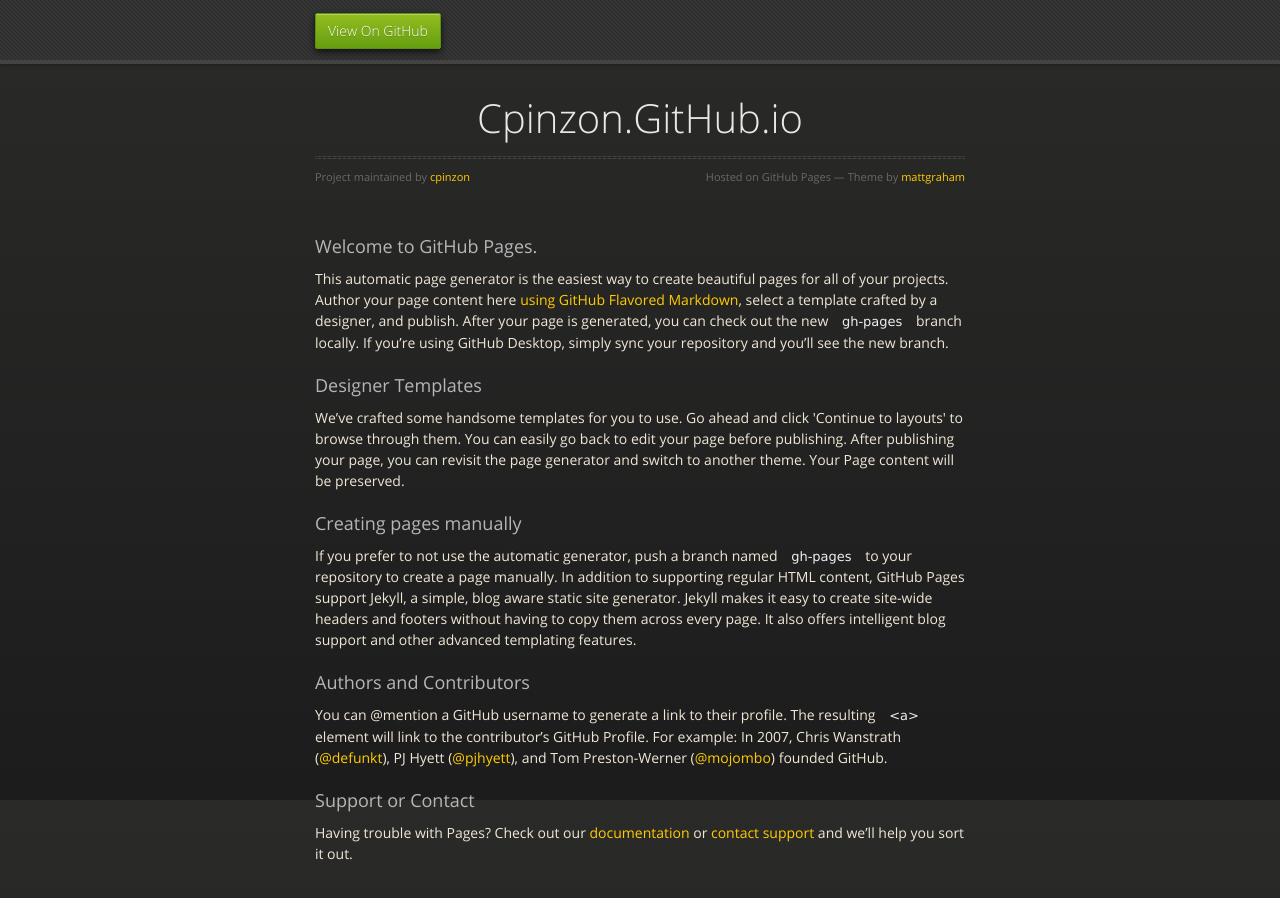
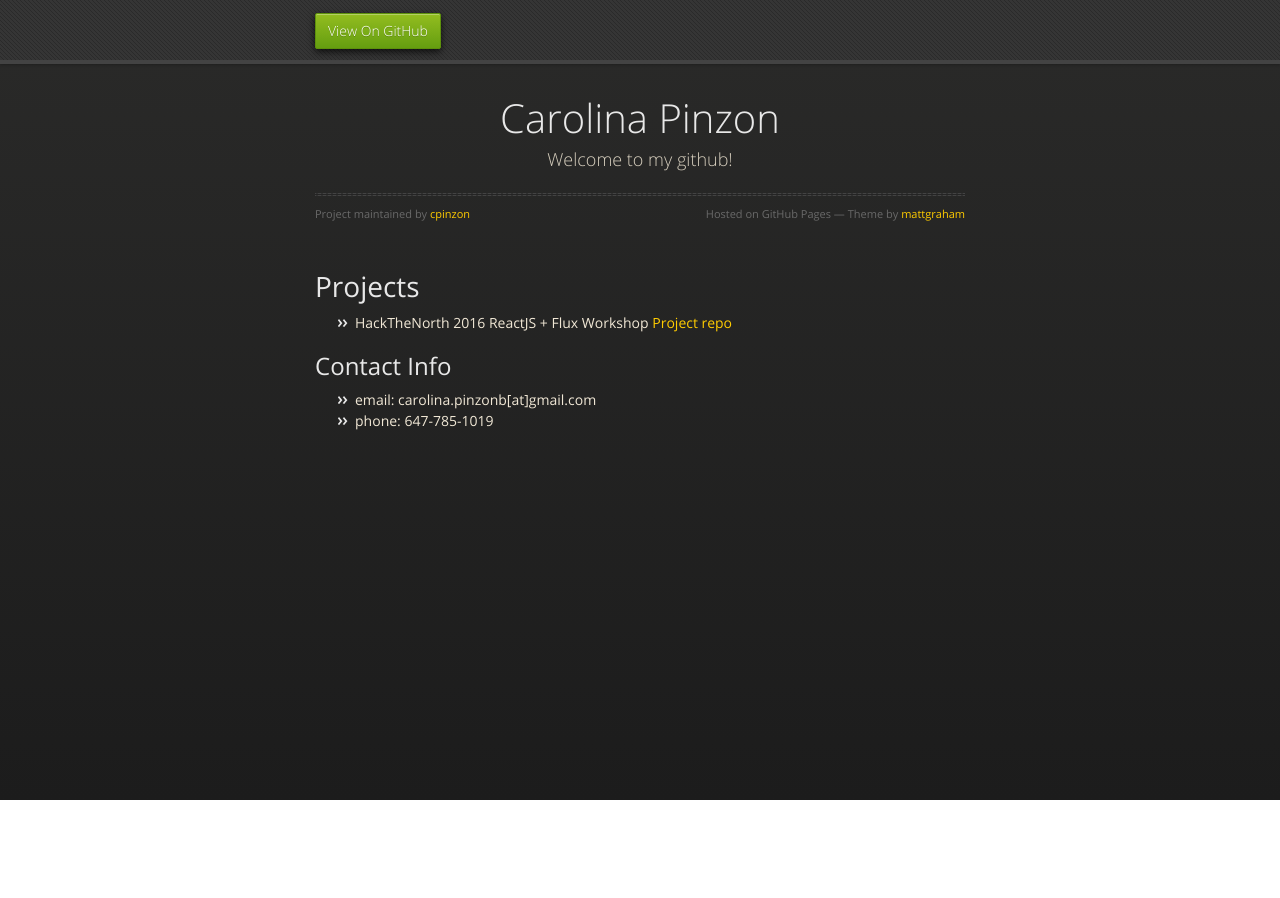
Before and after one commit to cpinzon/cpinzon.github.io, a plain HTML site: page index.html in a window 1280 px wide. After the commit the page ends 800 px from the top, so only its background shows below. Drawn offline with nearby package versions, Linux system fonts and the light colour scheme.

Commit message:
Replace master branch with page content via GitHub

```diff
--- a/index.html
+++ b/index.html
@@ -3,7 +3,7 @@
   <head>
     <meta charset="utf-8">
     <meta http-equiv="X-UA-Compatible" content="chrome=1">
-    <title>Cpinzon.GitHub.io by cpinzon</title>
+    <title>Carolina Pinzon by cpinzon</title>
     <link rel="stylesheet" href="stylesheets/styles.css">
     <link rel="stylesheet" href="stylesheets/github-dark.css">
     <script src="https://ajax.googleapis.com/ajax/libs/jquery/1.7.1/jquery.min.js"></script>
@@ -28,37 +28,29 @@
 
       <section>
         <div id="title">
-          <h1>Cpinzon.GitHub.io</h1>
-          <p></p>
+          <h1>Carolina Pinzon</h1>
+          <p>Welcome to my github!</p>
           <hr>
           <span class="credits left">Project maintained by <a href="https://github.com/cpinzon">cpinzon</a></span>
           <span class="credits right">Hosted on GitHub Pages &mdash; Theme by <a href="https://twitter.com/michigangraham">mattgraham</a></span>
         </div>
 
-        <h3>
-<a id="welcome-to-github-pages" class="anchor" href="#welcome-to-github-pages" aria-hidden="true"><span aria-hidden="true" class="octicon octicon-link"></span></a>Welcome to GitHub Pages.</h3>
+        <h1>
+<a id="projects" class="anchor" href="#projects" aria-hidden="true"><span aria-hidden="true" class="octicon octicon-link"></span></a>Projects</h1>
 
-<p>This automatic page generator is the easiest way to create beautiful pages for all of your projects. Author your page content here <a href="https://guides.github.com/features/mastering-markdown/">using GitHub Flavored Markdown</a>, select a template crafted by a designer, and publish. After your page is generated, you can check out the new <code>gh-pages</code> branch locally. If you’re using GitHub Desktop, simply sync your repository and you’ll see the new branch.</p>
+<ul>
+<li>HackTheNorth 2016 ReactJS + Flux Workshop
+<a href="https://github.com/cpinzon/hackthenorth">Project repo</a>
+</li>
+</ul>
 
-<h3>
-<a id="designer-templates" class="anchor" href="#designer-templates" aria-hidden="true"><span aria-hidden="true" class="octicon octicon-link"></span></a>Designer Templates</h3>
+<h2>
+<a id="contact-info" class="anchor" href="#contact-info" aria-hidden="true"><span aria-hidden="true" class="octicon octicon-link"></span></a>Contact Info</h2>
 
-<p>We’ve crafted some handsome templates for you to use. Go ahead and click 'Continue to layouts' to browse through them. You can easily go back to edit your page before publishing. After publishing your page, you can revisit the page generator and switch to another theme. Your Page content will be preserved.</p>
-
-<h3>
-<a id="creating-pages-manually" class="anchor" href="#creating-pages-manually" aria-hidden="true"><span aria-hidden="true" class="octicon octicon-link"></span></a>Creating pages manually</h3>
-
-<p>If you prefer to not use the automatic generator, push a branch named <code>gh-pages</code> to your repository to create a page manually. In addition to supporting regular HTML content, GitHub Pages support Jekyll, a simple, blog aware static site generator. Jekyll makes it easy to create site-wide headers and footers without having to copy them across every page. It also offers intelligent blog support and other advanced templating features.</p>
-
-<h3>
-<a id="authors-and-contributors" class="anchor" href="#authors-and-contributors" aria-hidden="true"><span aria-hidden="true" class="octicon octicon-link"></span></a>Authors and Contributors</h3>
-
-<p>You can @mention a GitHub username to generate a link to their profile. The resulting <code>&lt;a&gt;</code> element will link to the contributor’s GitHub Profile. For example: In 2007, Chris Wanstrath (<a href="https://github.com/defunkt" class="user-mention">@defunkt</a>), PJ Hyett (<a href="https://github.com/pjhyett" class="user-mention">@pjhyett</a>), and Tom Preston-Werner (<a href="https://github.com/mojombo" class="user-mention">@mojombo</a>) founded GitHub.</p>
-
-<h3>
-<a id="support-or-contact" class="anchor" href="#support-or-contact" aria-hidden="true"><span aria-hidden="true" class="octicon octicon-link"></span></a>Support or Contact</h3>
-
-<p>Having trouble with Pages? Check out our <a href="https://help.github.com/pages">documentation</a> or <a href="https://github.com/contact">contact support</a> and we’ll help you sort it out.</p>
+<ul>
+<li>email: carolina.pinzonb[at]gmail.com</li>
+<li>phone: 647-785-1019</li>
+</ul>
       </section>
 
     </div>
```
Also changed, not shown: params.json (+3 -3 lines).
